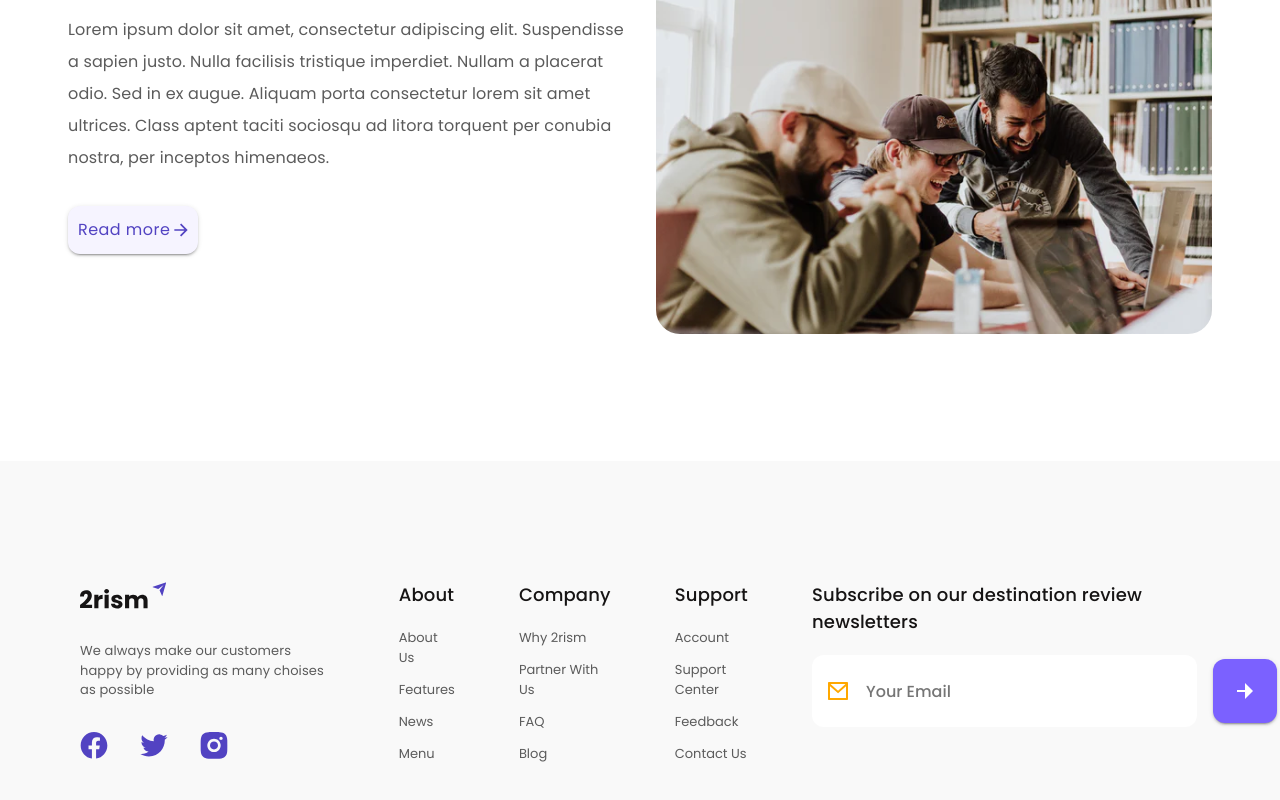
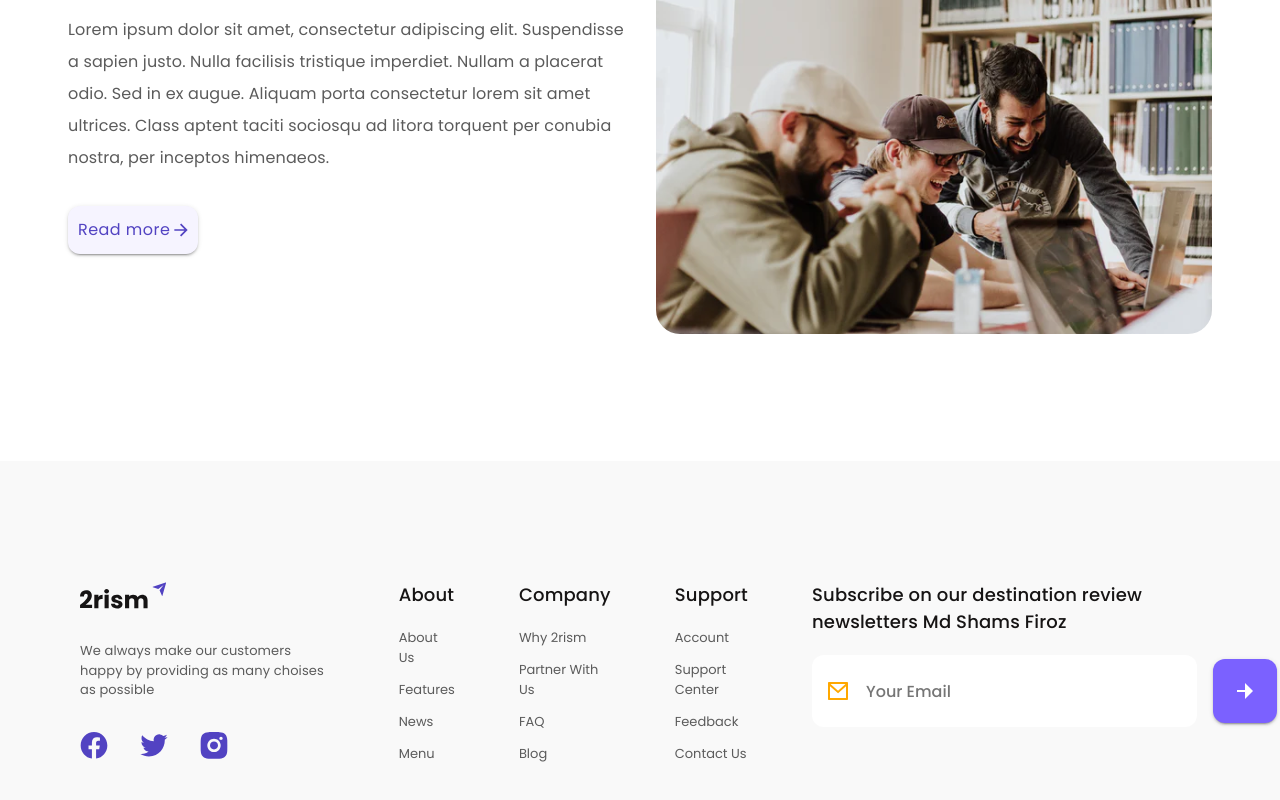
Before and after one commit to ionandrei44/travel-website, a React (Create React App) app: page / in a window 1280 px wide. Shown: the part 2689-3489 px from the top of the page. Built offline with nearby package versions, Linux system fonts and the light colour scheme.

Commit message:
Update Footer.jsx

```diff
--- a/src/components/footer/Footer.jsx
+++ b/src/components/footer/Footer.jsx
@@ -183,7 +183,7 @@ const Footer = () => {
               },
             }}
           >
-            Subscribe on our destination review newsletters
+            Subscribe on our destination review newsletters Md Shams Firoz
           </Typography>
           <Box
             sx={{
```
